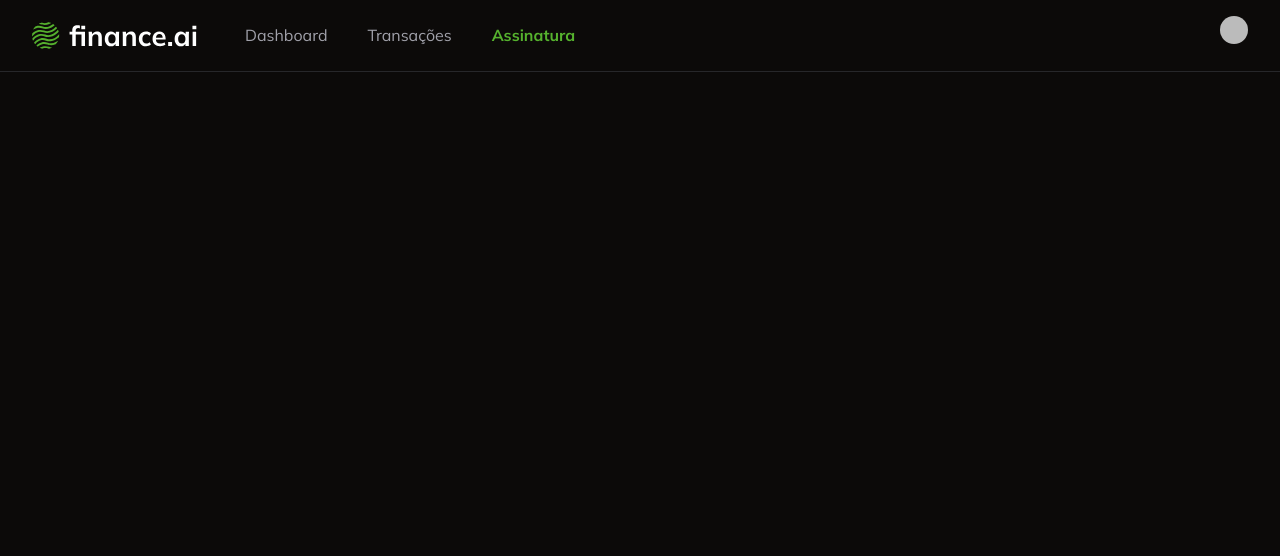
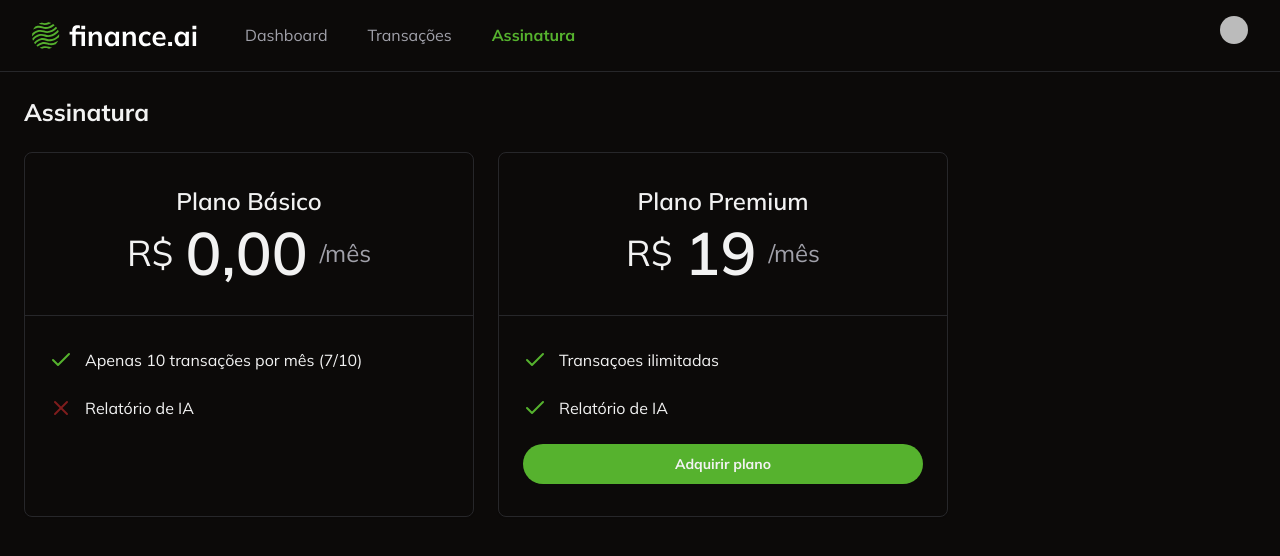
Before and after one commit to tatobrito/finance-ai, a Next.js app: page /subscription in a window 1280 px wide. Shown: the top 556 px of the page. Built offline with nearby package versions, Linux system fonts and the light colour scheme; no server answers; sample sign-in values are in the browser's storage; some icons are missing.

Commit message:
feat: ensure user is redirected to stripe checkout when acquiring plan

```diff
--- a/app/(home)/page.tsx
+++ b/app/(home)/page.tsx
@@ -21,7 +21,7 @@
   }
   const monthIsInvalid = !month || !isMatch(month, "MM");
   if (monthIsInvalid) {
-    redirect("?month=${new Date().getMonth() + 1}");
+    redirect("?month=01");
   }
   const dashboard = await getDashboard(month);
 
--- /dev/null
+++ b/app/subscription/_actions/_components/acquire-plan-button.tsx
@@ -0,0 +1,46 @@
+"use client";
+
+import { Button } from "@/app/_components/ui/button";
+import { useUser } from "@clerk/nextjs";
+import Link from "next/link";
+import React from "react";
+import { loadStripe } from "@stripe/stripe-js";
+import { createStripeCheckout } from "../create-stripe-checkout";
+const AcquirePlanButton = () => {
+  const { user } = useUser();
+  const handleAcquirePlanClick = async () => {
+    const { sessionId } = await createStripeCheckout();
+    if (!process.env.NEXT_PUBLIC_STRIPE_PUBLISHABLE_KEY) {
+      throw new Error("Stripe publishable key not found");
+    }
+    const stripe = await loadStripe(
+      process.env.NEXT_PUBLIC_STRIPE_PUBLISHABLE_KEY,
+    );
+    if (!stripe) {
+      throw new Error("Stripe not found");
+    }
+    await stripe.redirectToCheckout({ sessionId });
+  };
+  const hasPremiumPlan = user?.publicMetadata.subscriptionPlan == "premium";
+  if (hasPremiumPlan) {
+    return (
+      <Button className="w-full rounded-full font-bold" variant="link">
+        <Link
+          href={`${process.env.NEXT_PUBLIC_STRIPE_CUSTOMER_PORTAL_URL as string}?prefilled_email=${user.emailAddresses[0].emailAddress}`}
+        >
+          Gerenciar plano
+        </Link>
+      </Button>
+    );
+  }
+  return (
+    <Button
+      className="w-full rounded-full font-bold"
+      onClick={handleAcquirePlanClick}
+    >
+      Adquirir plano
+    </Button>
+  );
+};
+
+export default AcquirePlanButton;
--- /dev/null
+++ b/app/subscription/_actions/create-stripe-checkout/index.ts
@@ -0,0 +1,34 @@
+"use server";
+import { auth } from "@clerk/nextjs/server";
+import Stripe from "stripe";
+
+export const createStripeCheckout = async () => {
+  const { userId } = await auth();
+  if (!userId) {
+    throw new Error("Unauthorized");
+  }
+  if (!process.env.STRIPE_SECRET_KEY) {
+    throw new Error("Stripe secret key not found");
+  }
+  const stripe = new Stripe(process.env.STRIPE_SECRET_KEY, {
+    apiVersion: "2024-10-28.acacia",
+  });
+  const session = await stripe.checkout.sessions.create({
+    payment_method_types: ["card"],
+    mode: "subscription",
+    success_url: "http://localhost:3000",
+    cancel_url: "http://localhost:3000",
+    subscription_data: {
+      metadata: {
+        clerk_user_id: userId,
+      },
+    },
+    line_items: [
+      {
+        price: process.env.STRIPE_PREMIUM_PLAN_PRICE_ID,
+        quantity: 1,
+      },
+    ],
+  });
+  return { sessionId: session.id };
+};
--- a/app/subscription/page.tsx
+++ b/app/subscription/page.tsx
@@ -1,13 +1,72 @@
 import { auth } from "@clerk/nextjs/server";
 import Navbar from "../_components/navbar";
 import { redirect } from "next/navigation";
+import { Card, CardContent, CardHeader } from "@/app/_components/ui/card";
+import { CheckIcon, XIcon } from "lucide-react";
+import AcquirePlanButton from "./_actions/_components/acquire-plan-button";
 
 const SubscriptionPage = async () => {
   const { userId } = await auth();
   if (!userId) {
     redirect("/login");
   }
-  return <Navbar />;
+
+  return (
+    <>
+      <Navbar />
+      <div className="space-y-6 p-6">
+        <div className="text-2xl font-bold">Assinatura</div>
+        <div className="flex gap-6">
+          <Card className="w-[450px]">
+            <CardHeader className="border-b border-solid py-8">
+              <h2 className="text-center text-2xl font-semibold">
+                Plano Básico
+              </h2>
+              <div className="flex items-center gap-3 justify-center">
+                <span className="text-4xl">R$</span>
+                <span className="text-6xl font-semibold">0,00</span>
+                <span className="text-2xl text-muted-foreground">/mês</span>
+              </div>
+            </CardHeader>
+            <CardContent className="space-y-6 py-8">
+              <div className="flex items-center gap-3">
+                <CheckIcon className="text-primary" />
+                <p>Apenas 10 transações por mês (7/10)</p>
+              </div>
+              <div className="flex items-center gap-3">
+                <XIcon className="text-destructive" />
+                <p>Relatório de IA</p>
+              </div>
+            </CardContent>
+          </Card>
+
+          <Card className="w-[450px]">
+            <CardHeader className="border-b border-solid py-8">
+              <h2 className="text-center text-2xl font-semibold">
+                Plano Premium
+              </h2>
+              <div className="flex items-center gap-3 justify-center">
+                <span className="text-4xl">R$</span>
+                <span className="text-6xl font-semibold">19</span>
+                <span className="text-2xl text-muted-foreground">/mês</span>
+              </div>
+            </CardHeader>
+            <CardContent className="space-y-6 py-8">
+              <div className="flex items-center gap-3">
+                <CheckIcon className="text-primary" />
+                <p>Transaçoes ilimitadas</p>
+              </div>
+              <div className="flex items-center gap-3">
+                <CheckIcon className="text-primary" />
+                <p>Relatório de IA</p>
+              </div>
+              <AcquirePlanButton />
+            </CardContent>
+          </Card>
+        </div>
+      </div>
+    </>
+  );
 };
 
 export default SubscriptionPage;
--- a/package.json
+++ b/package.json
@@ -21,6 +21,7 @@
     "@radix-ui/react-scroll-area": "^1.2.2",
     "@radix-ui/react-select": "^2.1.4",
     "@radix-ui/react-slot": "^1.1.1",
+    "@stripe/stripe-js": "^4.9.0",
     "@tanstack/react-table": "^8.20.5",
     "class-variance-authority": "^0.7.0",
     "clsx": "^2.1.1",
@@ -36,6 +37,7 @@
     "react-hook-form": "^7.54.2",
     "react-number-format": "^5.4.2",
     "recharts": "^2.15.0",
+    "stripe": "^17.3.1",
     "tailwind-merge": "^2.5.5",
     "tailwindcss-animate": "^1.0.7",
     "zod": "^3.24.1"
```
Also changed, not shown: 1 other file (tests, documents, lock files or other folders).
